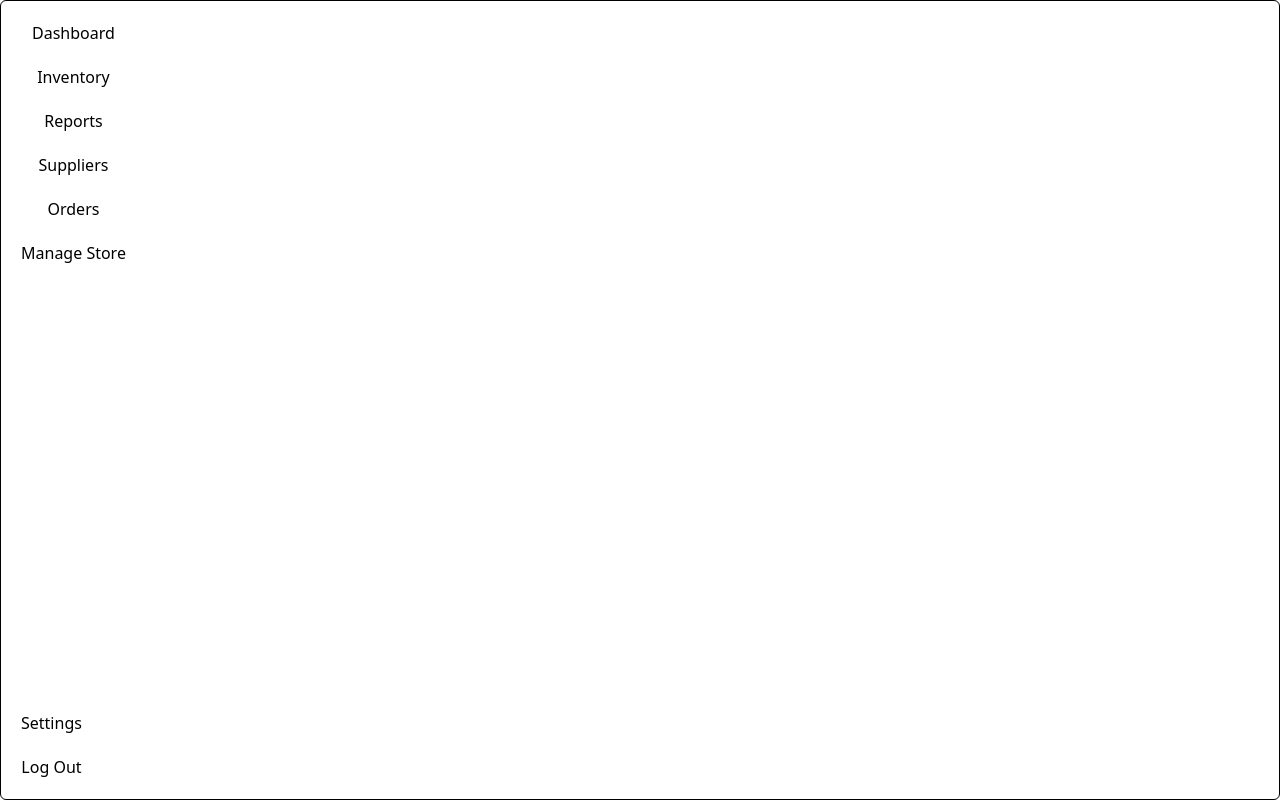
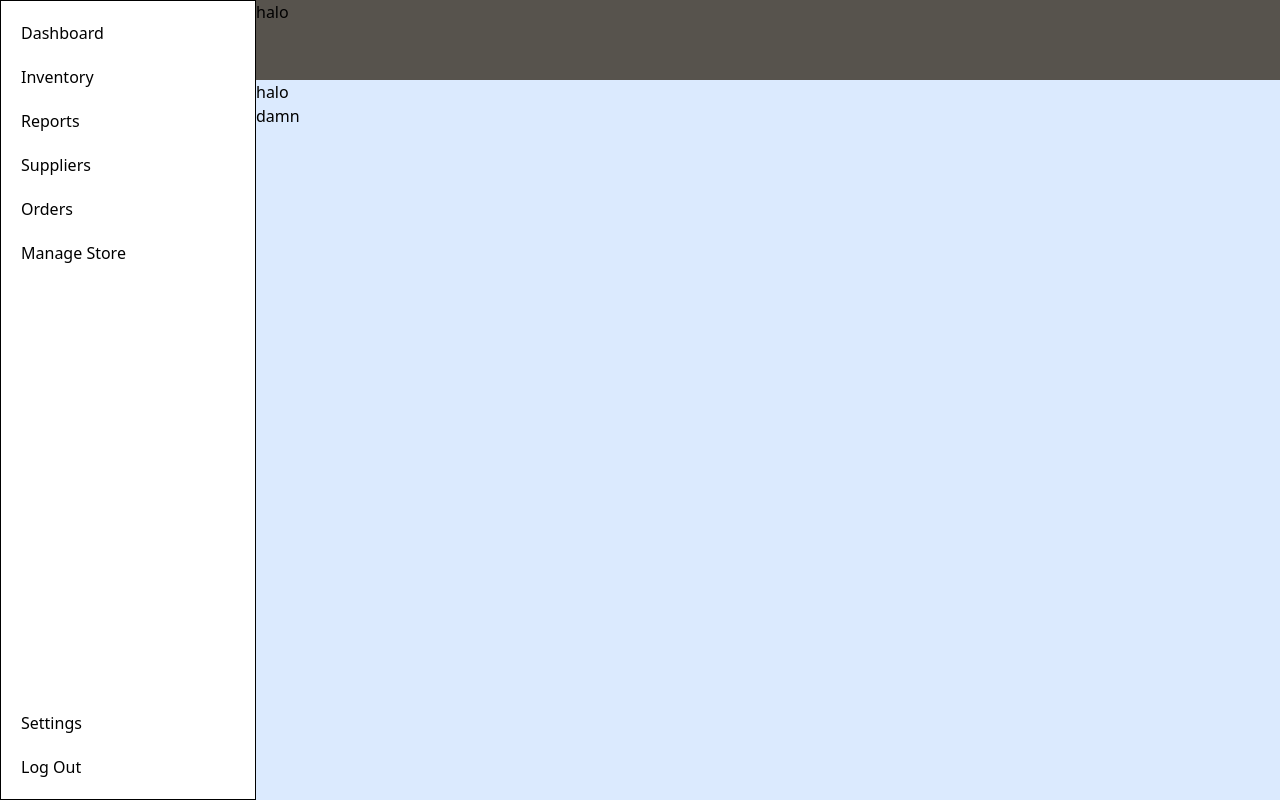
Before and after one commit to Kholvra/inventory-managemnet-react, a React (Vite) app: page / in a window 1280 px wide. Built offline with nearby package versions, Linux system fonts and the light colour scheme.

Commit message:
feat: Build initial web structure with Sidebar, Topbar, and MainContent layout

```diff
--- a/src/App.tsx
+++ b/src/App.tsx
@@ -1,11 +1,17 @@
 import Sidebar from "./Components/Sidebar/Sidebar";
+import Content from "./Components/MainContent/Content";
+import Topbar from "./Components/Topbar/Topbar";
 
 function App(){
 
     return (
-        <>
+        <div className="flex">
         <Sidebar/>
-        </>
+        <div className="flex flex-col flex-1">
+        <Topbar/>
+        <Content/>
+        </div>
+        </div>
     )
 }
 
--- /dev/null
+++ b/src/Components/MainContent/Content.tsx
@@ -0,0 +1,10 @@
+function Content() {
+  return(
+    <div className="flex-1 bg-blue-100">
+        halo
+        <p>damn</p>
+    </div>
+  )
+}
+
+export default Content;
--- a/src/Components/Sidebar/Sidebar.tsx
+++ b/src/Components/Sidebar/Sidebar.tsx
@@ -2,8 +2,8 @@ import Button from "./Button";
 
 function Sidebar() {
   return (
-    <div className="flex-col-gap h-screen justify-between items-start p-5 border rounded-md">
-      <div className="flex-col-gap">
+    <div className="flex-col-gap w-64 h-screen justify-between items-start p-5 border">
+      <div className="flex-col-gap items-start">
         <Button variant="Dashboard" />
         <Button variant="Inventory" />
         <Button variant="Reports" />
@@ -11,7 +11,7 @@ function Sidebar() {
         <Button variant="Orders" />
         <Button variant="Manage Store" />
       </div>
-      <div className="flex-col-gap">
+      <div className="flex-col-gap items-start">
         <Button variant="Settings" />
         <Button variant="Log Out" />
       </div>
--- /dev/null
+++ b/src/Components/Topbar/Topbar.tsx
@@ -0,0 +1,9 @@
+function Topbar() {
+  return (
+    <div className="w-full h-20 bg-stone-600">
+      <p>halo</p>
+    </div>
+  );
+}
+
+export default Topbar;
```
